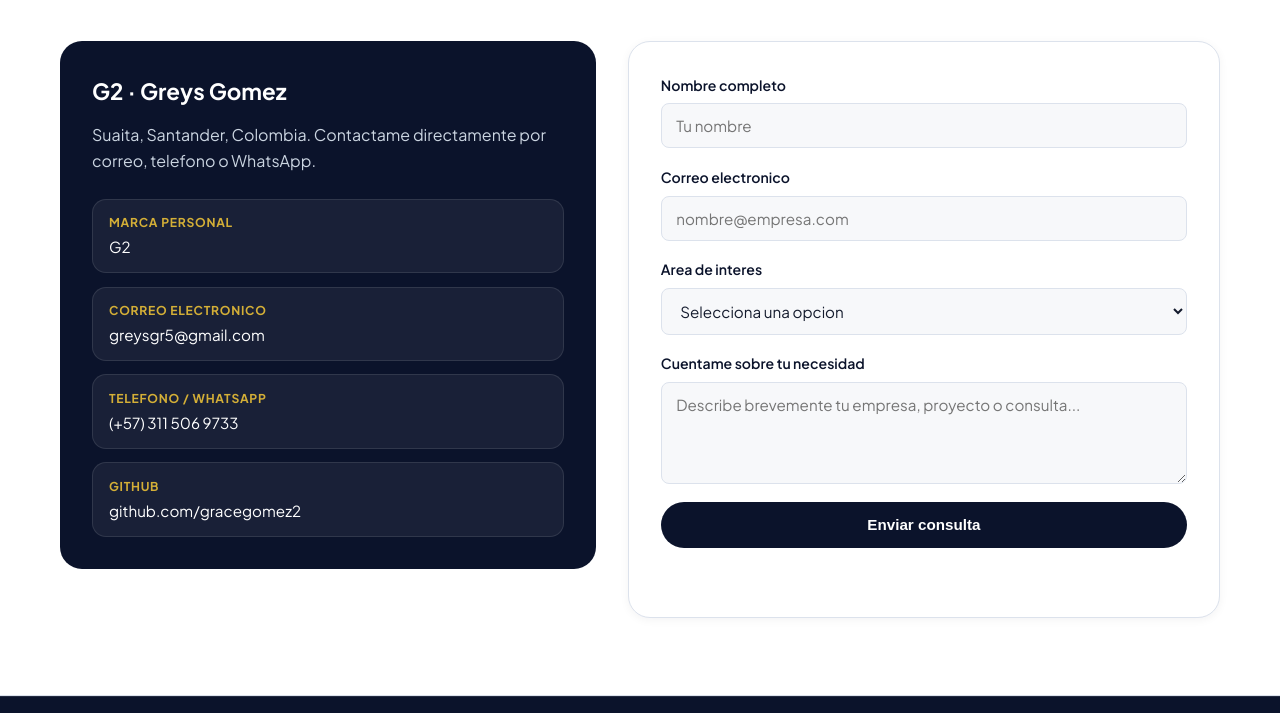
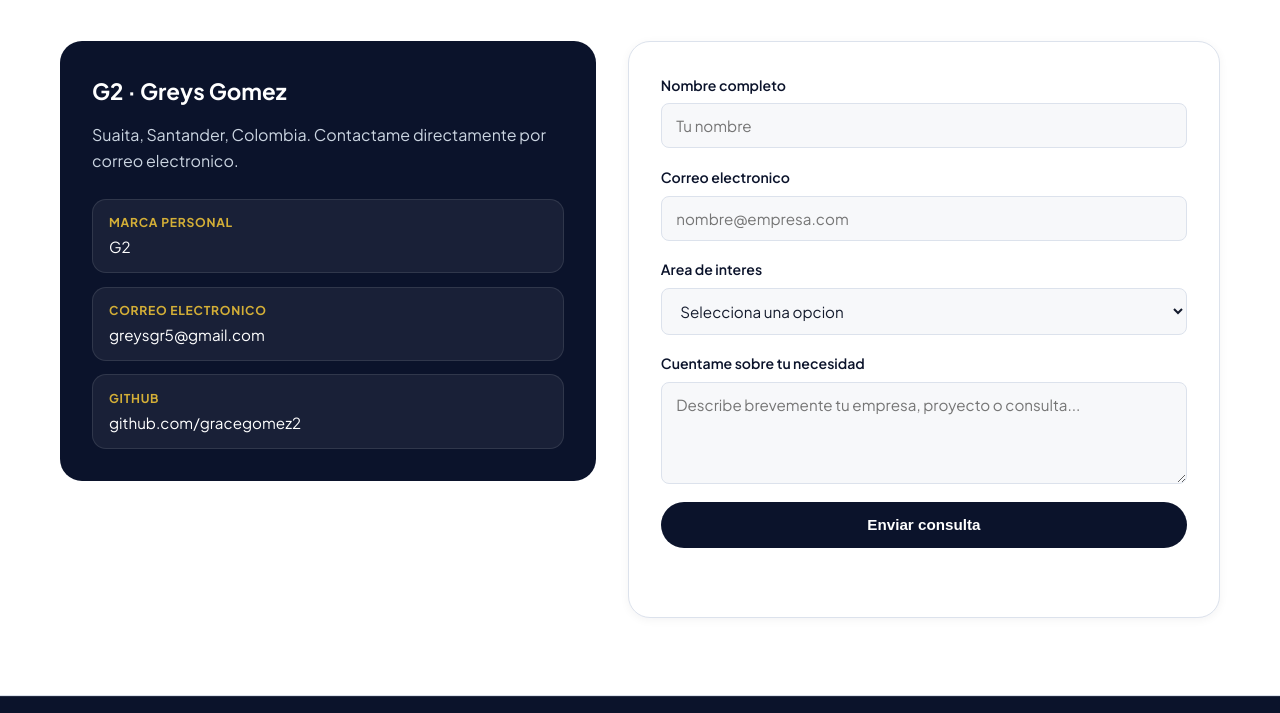
Before and after one commit to gracegomez2/gracegomez2.github.io, a plain HTML site: page index.html in a window 1280 px wide. Shown: the part 4919-5632 px from the top of the page. Drawn offline with Linux system fonts and the light colour scheme.

Commit message:
docs: dejar contacto unicamente por correo electronico

```diff
--- a/index.html
+++ b/index.html
@@ -385,7 +385,7 @@
           <aside class="contact-info">
             <h3>G2 &middot; Greys Gomez</h3>
             <p>
-              Suaita, Santander, Colombia. Contactame directamente por correo, telefono o WhatsApp.
+              Suaita, Santander, Colombia. Contactame directamente por correo electronico.
             </p>
             <ul class="contact-links">
               <li>
@@ -395,10 +395,6 @@
               <li>
                 <span>Correo electronico</span>
                 <a href="mailto:greysgr5@gmail.com">greysgr5@gmail.com</a>
-              </li>
-              <li>
-                <span>Telefono / WhatsApp</span>
-                <a href="https://wa.me/573115069733" target="_blank" rel="noopener noreferrer">(+57) 311 506 9733</a>
               </li>
               <li>
                 <span>GitHub</span>
```
